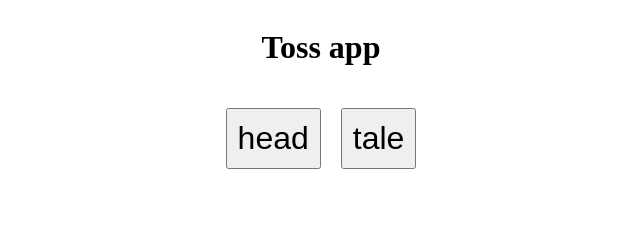
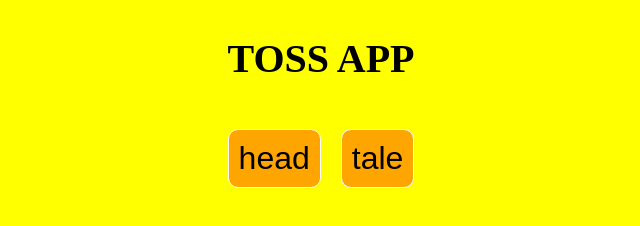
Before and after one commit to maazmateen/toss-app, a plain HTML site: page index.html in a window 1280 px wide. Shown: the whole page, without its empty margins (319-959 px from the left). Drawn offline with Linux system fonts and the light colour scheme.

Commit message:
completed

```diff
--- a/index.html
+++ b/index.html
@@ -7,7 +7,7 @@
     <link rel="stylesheet" href="style.css">
 </head>
 <body>
-    <h1>Toss app</h1>
+    <h1>TOSS APP</h1>
     <div class="container">
         <button class="head" onclick="headFunc()">head</button>
         <button class="tale" onclick="taleFunc()">tale</button>
--- a/style.css
+++ b/style.css
@@ -3,11 +3,13 @@ body{
     flex-direction: column;
     justify-content: center;
     align-items: center;
+    background-color: yellow;
 }
 
 h1{
     /* background-color: yellow; */
     text-align: center;
+    font-size: 2.5rem;
 }
 .container{
     display: flex;
@@ -18,4 +20,14 @@ button{
     font-size: 2rem;
     padding: 10px;
     margin: 10px;
+    border: 1px solid white;
+    border-radius: 10px;
+    font-size: 2rem;
+    cursor: pointer;
 }
+.head{
+    background-color: orange    ;
+}
+.tale{
+    background-color: orange
+}
```
